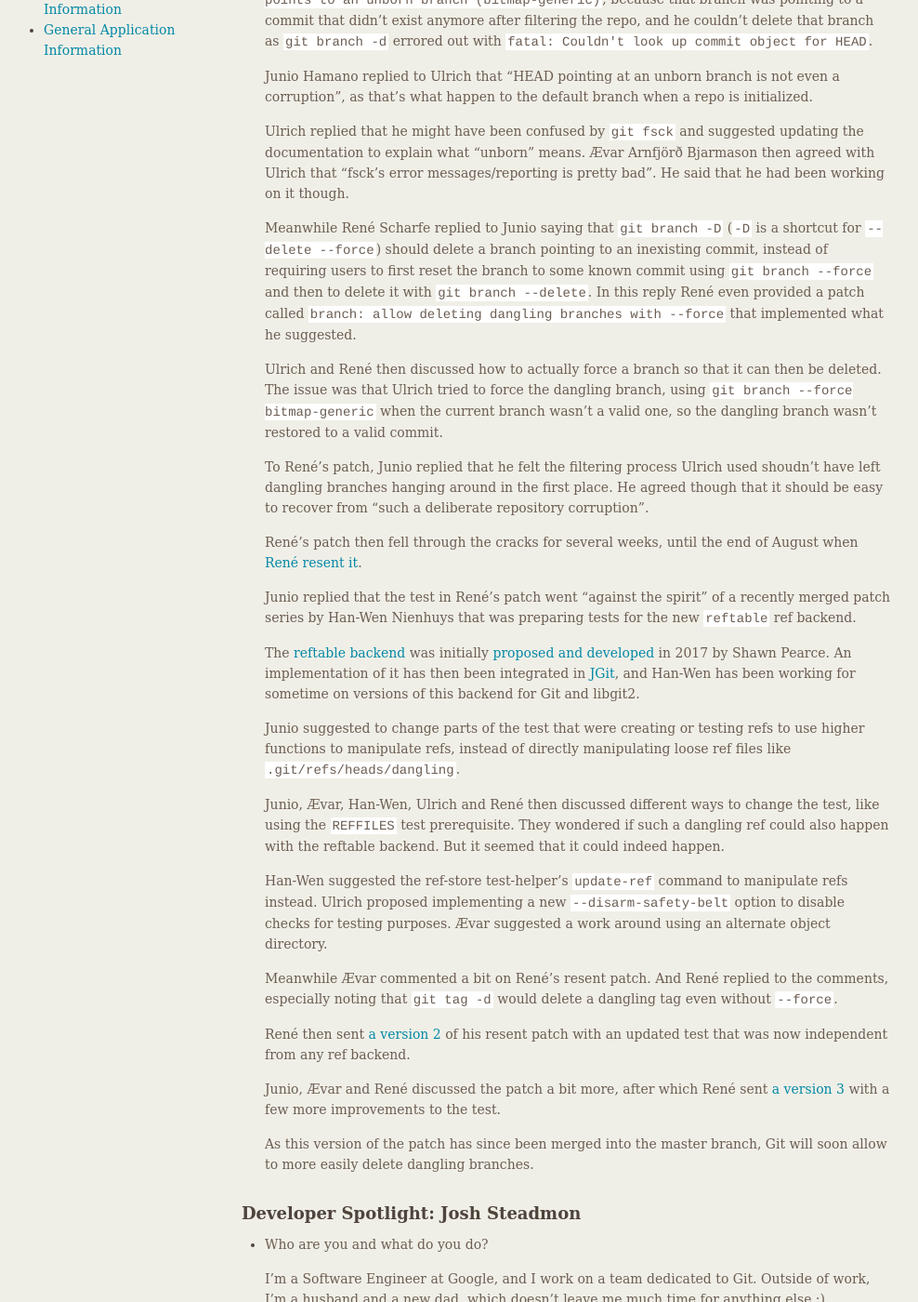
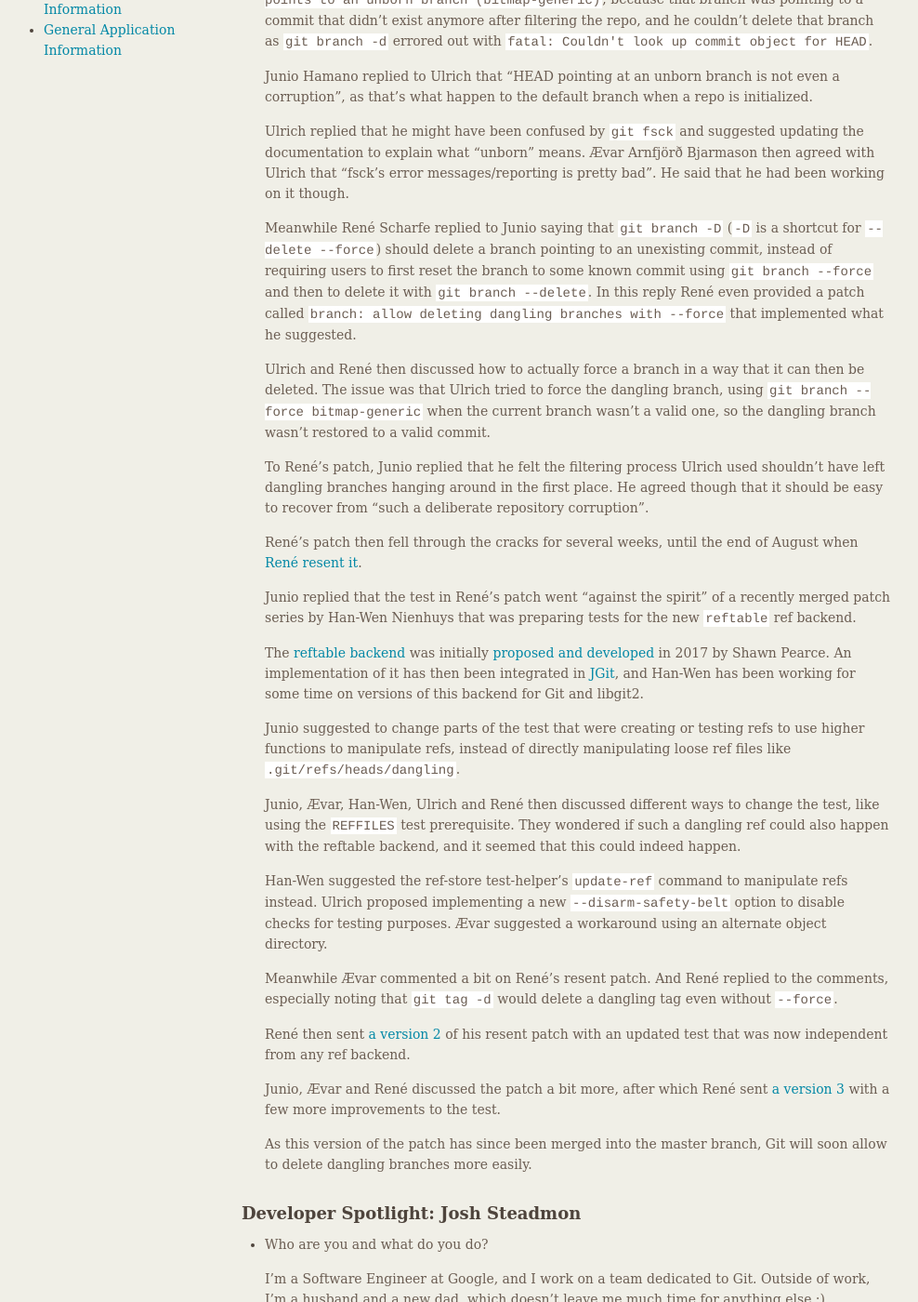
Before and after one commit to git/git.github.io, a Jekyll site: the page built from rev_news/drafts/edition-79.md, in a window 1280 px wide and 1400 px high, scrolled down 447 px. Shown: the whole window at 93% size, without its empty margins (149-1137 px from the left). Built offline with Jekyll 4.4.1, drawn with Linux system fonts in a browser that asks for light colours; some of the changed text lies outside the part shown.

Commit message:
Added some tiny fixes as usual.

```diff
--- a/rev_news/drafts/edition-79.md
+++ b/rev_news/drafts/edition-79.md
@@ -53,20 +53,20 @@ This edition covers what happened during the month of August 2021.
 
   Meanwhile René Scharfe replied to Junio saying that `git branch -D`
   (`-D` is a shortcut for `--delete --force`) should delete a branch
-  pointing to an inexisting commit, instead of requiring users to
+  pointing to an unexisting commit, instead of requiring users to
   first reset the branch to some known commit using
   `git branch --force` and then to delete it with `git branch --delete`.
   In this reply René even provided a patch called `branch: allow deleting
   dangling branches with --force` that implemented what he suggested.
 
-  Ulrich and René then discussed how to actually force a branch so
+  Ulrich and René then discussed how to actually force a branch in a way
   that it can then be deleted. The issue was that Ulrich tried to
   force the dangling branch, using `git branch --force bitmap-generic`
   when the current branch wasn't a valid one, so the dangling branch
   wasn't restored to a valid commit.
 
   To René's patch, Junio replied that he felt the filtering process
-  Ulrich used shoudn't have left dangling branches hanging around in
+  Ulrich used shouldn't have left dangling branches hanging around in
   the first place. He agreed though that it should be easy to recover
   from "such a deliberate repository corruption".
 
@@ -82,7 +82,7 @@ This edition covers what happened during the month of August 2021.
   initially [proposed and developed](https://lore.kernel.org/git/CAJo=hJtyof=HRy=2sLP0ng0uZ4=S-DpZ5dR1aF+VHVETKG20OQ@mail.gmail.com/)
   in 2017 by Shawn Pearce. An implementation of it has then been integrated in
   [JGit](https://git.eclipse.org/r/plugins/gitiles/jgit/jgit/+/refs/heads/master/Documentation/technical/reftable.md),
-  and Han-Wen has been working for sometime on versions of this backend
+  and Han-Wen has been working for some time on versions of this backend
   for Git and libgit2.
 
   Junio suggested to change parts of the test that were creating or
@@ -93,13 +93,13 @@ This edition covers what happened during the month of August 2021.
   Junio, Ævar, Han-Wen, Ulrich and René then discussed different ways
   to change the test, like using the `REFFILES` test
   prerequisite. They wondered if such a dangling ref could also happen
-  with the reftable backend. But it seemed that it could indeed
+  with the reftable backend, and it seemed that this could indeed
   happen.
 
   Han-Wen suggested the ref-store test-helper's `update-ref` command
   to manipulate refs instead. Ulrich proposed implementing a new
   `--disarm-safety-belt` option to disable checks for testing
-  purposes. Ævar suggested a work around using an alternate object
+  purposes. Ævar suggested a workaround using an alternate object
   directory.
 
   Meanwhile Ævar commented a bit on René's resent patch. And René
@@ -115,7 +115,7 @@ This edition covers what happened during the month of August 2021.
   with a few more improvements to the test.
 
   As this version of the patch has since been merged into the master
-  branch, Git will soon allow to more easily delete dangling branches.
+  branch, Git will soon allow to delete dangling branches more easily.
 
 ## Developer Spotlight: Josh Steadmon
 
@@ -201,7 +201,7 @@ __Various__
 __Light reading__
 * [Ship / Show / Ask: A modern branching strategy](https://martinfowler.com/articles/ship-show-ask.html)
   by Rouan Wilsenach on martinFowler.com, showing different ways of doing
-  Continuous Integration with Pull Request workflow, and explaining when
+  Continuous Integration with a Pull Request workflow, and explaining when
   to use which method.
 * [GitHub merges 'useless garbage' says Linus Torvalds (as new NTFS support added to Linux kernel 5.15)](https://www.theregister.com/2021/09/06/github_merges_useless_garbage_says/)
   by Tim Anderson in The Register.
@@ -228,7 +228,7 @@ __Light reading__
 __Git tools and sites__
 * [Glean](https://glean.software/): System for collecting, deriving and querying facts about source code.
 * [5 JetBrains plugins to upgrade the built-in Git support to the next level!](https://dev.to/anotherdevuser/5-jetbrains-plugins-to-upgrade-the-builtin-git-support-to-the-next-level-3ojf)
-  by Thomas Scott on DEV.to.  Similar list for Visual Studio Code was
+  by Thomas Scott on DEV.to.  A similar list for Visual Studio Code was
   presented in [Git Rev News Edition #77](https://git.github.io/rev_news/2021/07/31/edition-77/).
 * [GitHub Web Editor: FREE VSCode in the browser](https://dev.to/github/vscode-in-the-browser-for-free-github-web-editor-k4h)
   by Davide 'CoderDave' Benvegnù on DEV.to, about the lightweight code editor,
```
Also changed, not shown: other parts of rev_news/drafts/edition-79.md (+3 -3 lines).
